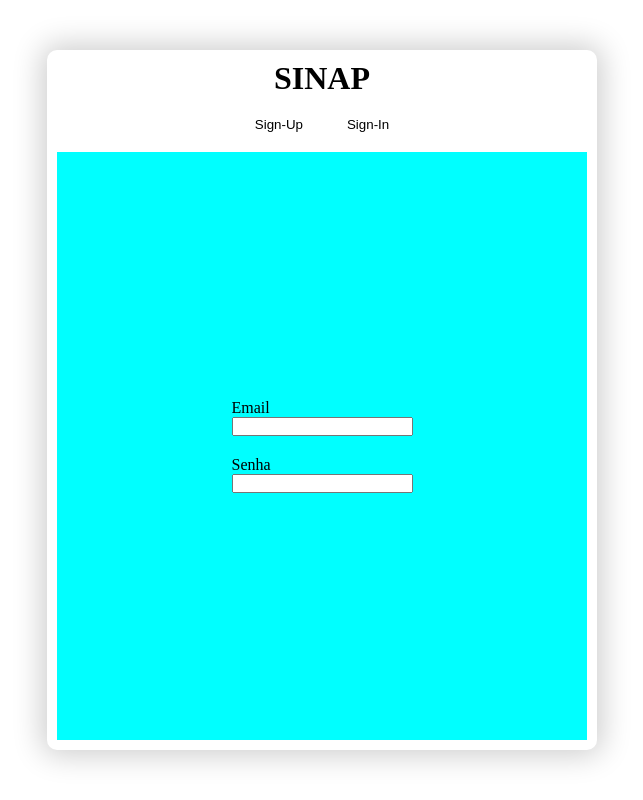
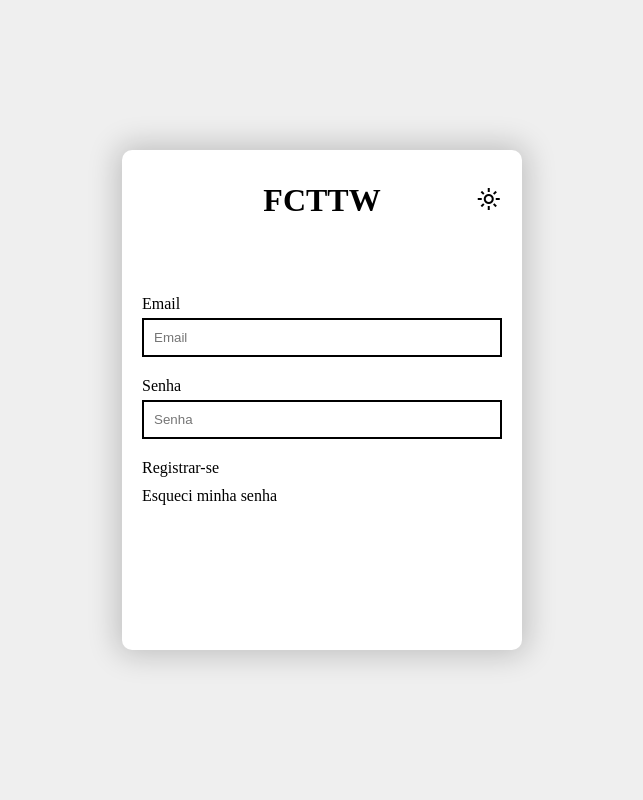
Before and after one commit to Espirrux/tela-login, a plain HTML site: page index.html in a window 1280 px wide. Shown: the whole page, without its empty margins (318-961 px from the left). Drawn offline with nearby package versions, Linux system fonts and the light colour scheme.

Commit message:
adjusted login form and add effects

```diff
--- a/css/index.css
+++ b/css/index.css
@@ -10,11 +10,42 @@
     display: flex;
     align-items: center;
     justify-content: center;
+    background-color: #eeee;
+    padding: 20px;
+}
+
+.header-login-box{
+    width: 100%;
+    height: 20%;
+    display: flex;
+}
+
+.logo{
+    width: 100%;
+    height: 100%;
+    display: flex;
+    align-items: center;
+    justify-content: center;
+}
+
+.modes{
+    width: 20%;
+    height: 100%;
+    display: flex;
+    align-items: center;
+    justify-content: center;
+    padding: 20px;
+}
+
+.modes > button{
+    border: none;
+    background-color: white;
+    cursor: pointer;
 }
 
 .box-login{
-    max-width: 550px;
-    max-height: 700px;
+    max-width: 400px;
+    max-height: 500px;
     width: 100%;
     height: 100%;
     display: flex;
@@ -22,31 +53,54 @@
     justify-content: center;
     box-shadow: 0px 0px 30px 5px rgba(0,0,0,0.2);
     flex-direction: column;
-    padding: 10px;
     border-radius: 10px;
-
+    background-color: white;
 }
 
 .login-form{
     width: 100%;
-    height: 75vh;
-    background-color: aqua;
+    height: 80%;
     display: flex;
     align-items: center;
     justify-content: center;
     flex-direction: column;
-    gap: 20px;
-}
-
-.form-tabs > button{
-    padding: 20px;
-    color: black;
-    background-color: white;
-    border: none;
-    border-radius: 10px 10px 0 0;
+    gap:20px;
+    padding: 0 20px 100px 20px;
 }
 
 .input-label-box{
+    width: 100%;
     display: flex;
     flex-direction: column;
+    gap: 5px;
 }
+
+.input-label-box > input{
+    padding: 10px;
+    border: solid 2px black;
+    outline: none;
+}
+
+.input-label-box > input:focus{
+    border: solid 2px orangered;
+    outline: none;
+    transition: 0.3s ease-in-out;
+}
+
+
+.options{
+    width: 100%;
+    display: flex;
+    flex-direction: column;
+    gap: 10px;
+}
+
+.options > a {
+    text-decoration: none;
+    color: black;
+}
+
+.options > a:hover {
+    color: orangered;
+    transition: 0.3s ease-in-out;
+}
--- a/index.html
+++ b/index.html
@@ -4,24 +4,34 @@
     <meta charset="UTF-8">
     <meta name="viewport" content="width=device-width, initial-scale=1.0">
     <link rel="stylesheet" href="css/index.css">
+    <link rel="stylesheet" href="https://fonts.googleapis.com/css2?family=Material+Symbols+Outlined:opsz,wght,FILL,GRAD@20..48,100..700,0..1,-50..200" />
     <title>Bem Vindo</title>
 </head>
 <body>
     <main class="box-tela">
         <div class="box-login">
-            <h1>SINAP</h1>
-            <div class="form-tabs">
-                <button>Sign-Up</button>
-                <button>Sign-In</button>
+            <div class="header-login-box">
+                <div class="modes">
+                </div>
+                <div class="logo">
+                    <h1>FCTTW</h1>
+                </div>
+                <div class="modes">
+                    <button><span class="material-symbols-outlined">light_mode</span></button>
+                </div>
             </div>
             <div class="login-form">
                 <div class="input-label-box">
                     <label for="">Email</label>
-                    <input type="email" required>
+                    <input type="email" required placeholder="Email">
                 </div>
                 <div class="input-label-box">
                     <label for="">Senha</label>
-                    <input type="password" maxlength="36" required>
+                    <input type="password" maxlength="36" required placeholder="Senha">
+                </div>
+                <div class="options">
+                    <a href="#">Registrar-se</a>
+                    <a href="#">Esqueci minha senha</a>
                 </div>
             </div>
         </div>
```
